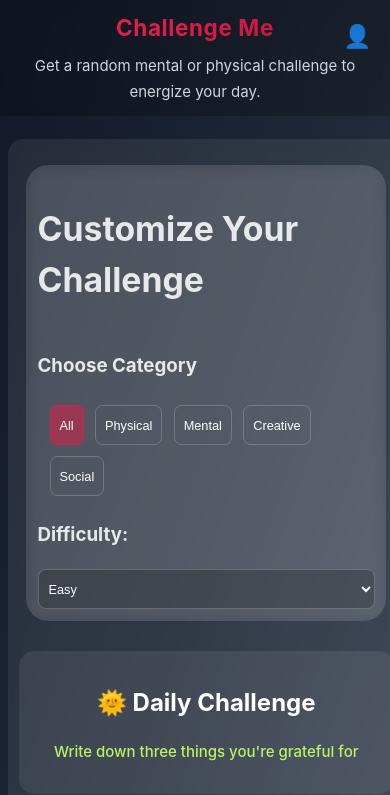
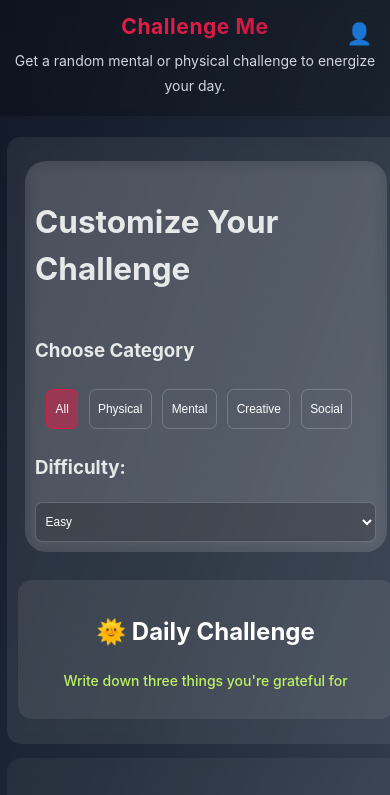
Before and after one commit to robertoandino/challenge-me, a React (Vite) app: page / in a window 390 px wide. Shown: the top 795 px of the page. Built offline with nearby package versions, Linux system fonts and the light colour scheme.

Commit message:
Adjust header for mobile view.

```diff
--- a/src/pages/responsive.css
+++ b/src/pages/responsive.css
@@ -96,6 +96,26 @@
 
 /* Responsive Dropdown/Controls Grid */
 @media (max-width: 600px) {
+    body {
+        padding: 0;
+        margin: 0;
+        overflow-x: hidden;
+    }
+    html {
+        font-size: 14px;
+    }
+    .site-header {
+        flex-direction: column;
+        align-items: center;
+        text-align: center;
+        padding: 0.75rem;
+        gap: 0.5rem;
+    }
+    .header-left {
+        max-width: 100%;
+        justify-content: center;
+        margin-bottom: 0.5rem;
+    }
     .controls-grid {
         grid-template-columns: 1fr;
         gap: 1rem;
```
